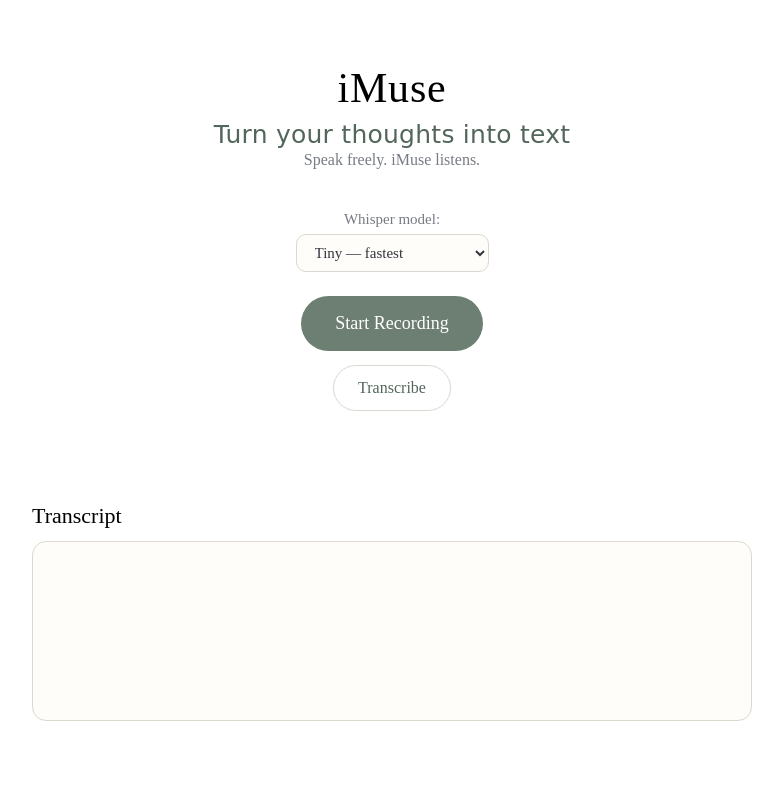
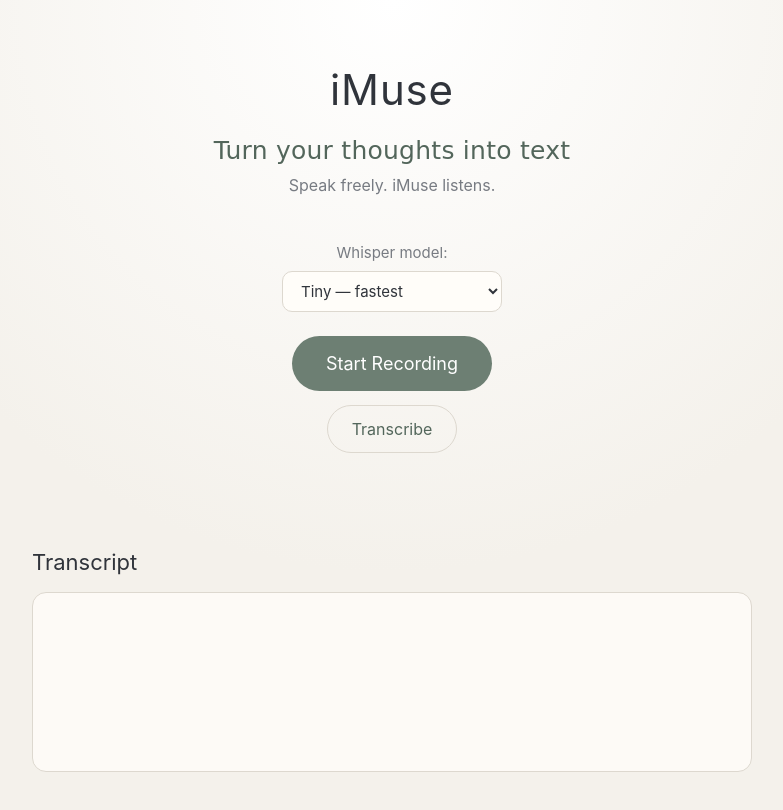
Before and after one commit to BCharash/iMuse, a plain HTML site: page index.html in a window 1280 px wide. Shown: the whole page, without its empty margins (248-1031 px from the left). Drawn offline with Linux system fonts and the light colour scheme.

Commit message:
Update style.css

```diff
--- a/css/style.css
+++ b/css/style.css
@@ -1,4 +1,4 @@
-/* iWhisper — visual foundation */
+/* iMuse — visual foundation */
 
 :root {
 --background: #f4f1eb;
@@ -12,6 +12,40 @@
 
 * {
   box-sizing: border-box;
+  }
+
+body {
+margin: 0;
+min-height: 100vh;
+background:
+radial-gradient(circle at 50% 0%, #ffffff 0%, var(--background) 55%);
+color: var(--text);
+font-family: -apple-system, BlinkMacSystemFont, "Segoe UI", sans-serif;
+line-height: 1.6;
+}
+
+h1,
+h2,
+button,
+label,
+select,
+p,
+div {
+font-family: inherit;
+}
+
+main {
+width: min(720px, calc(100% - 32px));
+margin: 0 auto;
+padding: 56px 0 48px;
+}
+
+h1 {
+margin: 0;
+text-align: center;
+font-size: 42px;
+font-weight: 400;
+letter-spacing: 0.02em;
 }
 
 .tagline {
@@ -53,22 +87,6 @@
 font-family: inherit;
 font-size: 15px;
 }
-
-main {
-    width: min(720px, calc(100% - 32px));
-    margin: 0 auto;
-    padding: 56px 0 48px;
-}
-
-h1 {
-    margin: 0;
-    text-align: center;
-    font-size: 42px;
-    font-weight: 400;
-    letter-spacing: 0.02em;
-}
-
-
 
 button {
 border: none;
@@ -132,6 +150,7 @@ h2 {
 border: 1px solid var(--border);
 border-radius: 14px;
 color: var(--text);
+font-family: -apple-system, BlinkMacSystemFont, "Segoe UI", sans-serif;
 font-size: 18px;
 white-space: pre-wrap;
 }
```
Lines whose indentation alone changed are shown as unchanged.
